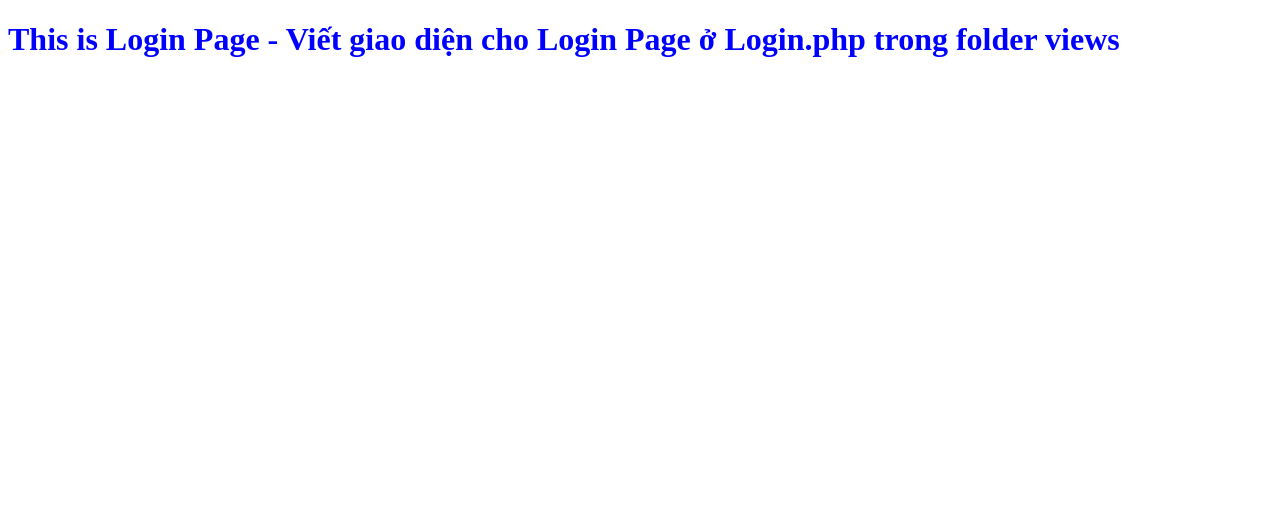
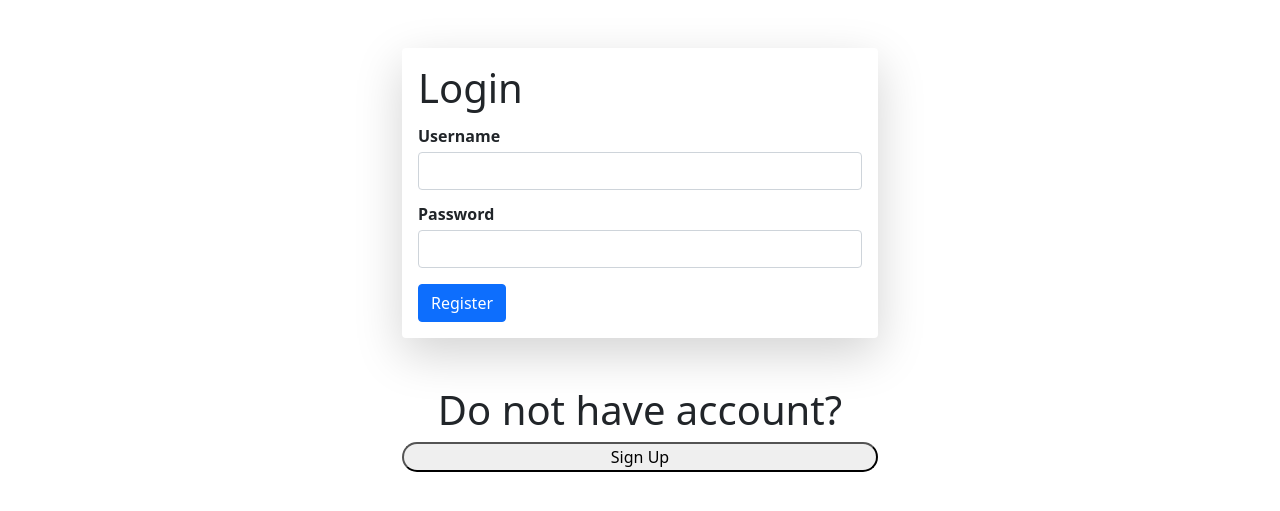
Before and after one commit to vssntk/JukeBox, a PHP site: page /simple_mvc/mvc/views/Login.php in a window 1280 px wide. Shown: the top 511 px of the page. Run offline with PHP 8.4, Linux system fonts and the light colour scheme.

Commit message:
LoginPage and HomePage

```diff
--- a/JukeBox/mvc/views/Login.php
+++ b/JukeBox/mvc/views/Login.php
@@ -4,9 +4,85 @@
     <meta charset="UTF-8">
     <meta http-equiv="X-UA-Compatible" content="IE=edge">
     <meta name="viewport" content="width=device-width, initial-scale=1.0">
+    <script src="https://ajax.googleapis.com/ajax/libs/jquery/3.6.1/jquery.min.js"></script>
+    <link href="https://cdn.jsdelivr.net/npm/bootstrap@5.0.2/dist/css/bootstrap.min.css" rel="stylesheet" integrity="sha384-EVSTQN3/azprG1Anm3QDgpJLIm9Nao0Yz1ztcQTwFspd3yD65VohhpuuCOmLASjC" crossorigin="anonymous">
     <title>Document</title>
+
+    <style>
+        html {
+            font-family: Arial, Helvetica, sans-serif;
+            margin: 0;
+            padding: 0;
+        }
+
+        .container
+        {
+            display: flexbox;
+            align-items: center;
+            width: 500px;
+        }
+
+
+        .form
+        {
+            display: flex;
+            width: 100%;
+            justify-content: center;
+        }
+
+        .login-form {
+            width: 500px;
+            border: none;
+            border-radius: 10px;
+            padding: 40px 80px;
+            box-shadow: 10px 10px;
+            line-height: 100%;
+        }
+
+        .register {
+            width: 100%;
+            justify-content: center;
+            display: flexbox;
+        }
+
+        .title  {
+            text-align: center;
+        }
+
+        .sign-up-btn{
+            width: 100%;
+            border-radius: 15px;
+            font-size: 30sp;
+        }
+
+        label {
+            font-weight: bold;
+        }
+    </style>
 </head>
 <body>
-    <h1 style="color: blue">This is Login Page - Viết giao diện cho Login Page ở Login.php trong folder views</h1>
+    <div class="container">
+        <div class="form">
+            <form action="./validating/validate-signup.php" method="post" class="mt-5 shadow-lg p-3 mb-5 bg-body rounded login-form" >
+                <h1>Login</h1>
+                <div class="mb-3 mt-3">
+                    <label class="form-label">Username</label>
+                    <input type="text" class="form-control" id="username" name="username" value="" />
+                </div>
+                <div class="mb-3">
+                    <label class="form-label">Password</label>
+                    <input type="password" class="form-control" id="password" name="password" value="" />
+                </div>
+                <button type="submit" class="btn btn-primary" name="submit">Register</button>
+            </form>
+        </div>
+        <div class="register">
+            <h1 class="title">Do not have account?</h1>
+            <button class="sign-up-btn">Sign Up</button>
+        </div>
+    </div>
+
+
+
 </body>
 </html>
```
Also changed, not shown: JukeBox/mvc/views/Home.php (+6 -1 lines), JukeBox/mvc/views/Register.php (renamed from JukeBox/mvc/views/SignUp.php).
